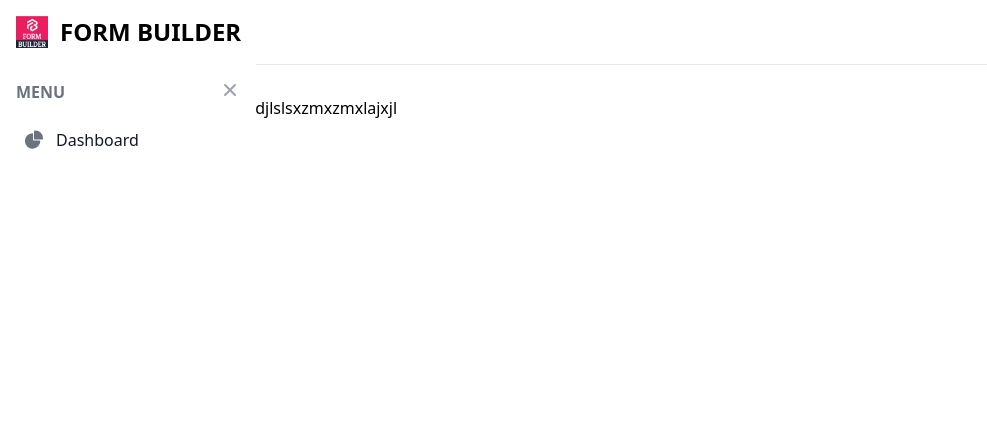
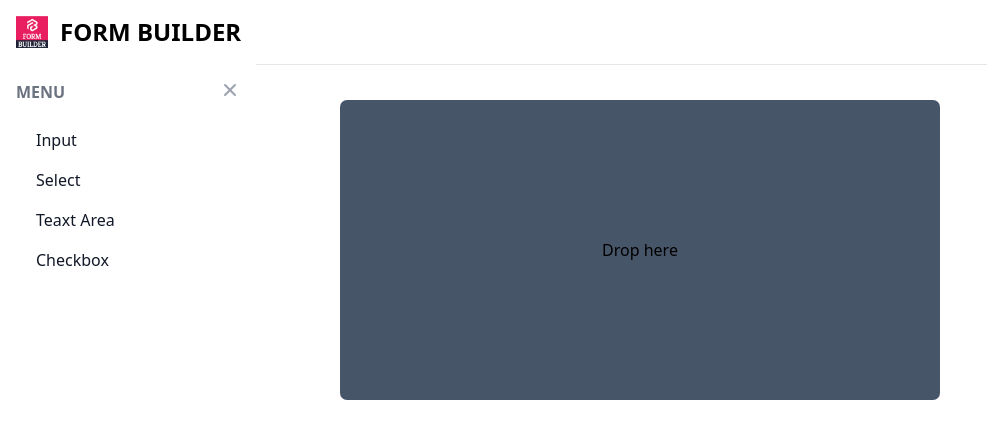
Before and after one commit to tvshreyanshi/dynamic-form-builder, a Vue app: page / in a window 1280 px wide. Shown: the top 438 px of the page, without its empty margins (0-987 px from the left). Built offline with nearby package versions, Linux system fonts and the light colour scheme.

Commit message:
create input-first

```diff
--- /dev/null
+++ b/src/components/Composables/InputDefault.js
@@ -0,0 +1,60 @@
+export default {
+    props: {
+        labelColMd: {
+            type: Number,
+            default: 3,
+          },
+          labelColLg: {
+            type: Number,
+            default: 4,
+          },
+          inputColMd: {
+            type: Number,
+            default: 9,
+          },
+          inputColLg: {
+            type: Number,
+            default: 8,
+          },
+          simple: {
+            type: Boolean,
+            default: false,
+          },
+          preventUpdate: {
+            type: Boolean,
+            default: false,
+          },
+          rowIndex: null,
+          id: null,
+          label: null,
+          model: null,
+          module: null,
+          index: null,
+          value: null,
+          help: null,
+          hideField: false,
+    },
+    setup() {
+        const update = (value) => {
+            if(!this.props.preventUpdate) {
+                let s = 'updateItem';
+                if(this.props.module) {
+                    s = `${this.props.module}/${s}`;
+                    console.log('value of s:', s);
+                }
+            }
+            const payload = {
+                item: this.id,
+                value: typeof value === 'object' && value && value.value ? value.value : value,
+              };
+              if (this.index !== undefined) {
+                payload.index = this.index;
+              }else {
+                this.$emit('change', value);
+              }
+        }
+        return {
+            update,
+        }
+    }
+}
--- /dev/null
+++ b/src/components/CustomElements/InputText.vue
@@ -0,0 +1,32 @@
+<template>
+    <input
+    :id="id"
+    :type="type"
+    :min="min"
+    :max="max"
+    :step="step"
+    :value="value"
+    :placeholder="placeholder"
+    @input="update"
+    size="sm"
+    :data-vv-name="id"
+     />
+
+</template>
+<script>
+import { defineComponent } from 'vue'
+
+export default defineComponent({
+    props: ({
+        type: null,
+        min: null,
+        max: null,
+        step: null,
+        rules: null,
+        placeholder: null,
+    }),
+    setup() {
+
+    },
+})
+</script>
--- /dev/null
+++ b/src/components/Dashboard/MainLayout.vue
@@ -0,0 +1,22 @@
+<template>
+    <div>Main Layout--------------------------------------</div>
+    <div>Main Layout--------------------------------------</div>
+    <div>Main Layout--------------------------------------</div>
+    <div>Main Layout--------------------------------------</div>
+    <div>Main Layout--------------------------------------</div>
+    <div>Main Layout--------------------------------------</div>
+    <div>Main Layout--------------------------------------</div>
+    <div>Main Layout--------------------------------------</div>
+    <div>Main Layout--------------------------------------</div>
+    <div>Main Layout--------------------------------------</div>
+</template>
+<script>
+import { defineComponent } from 'vue'
+// import { defineComponent } from '@vue/composition-api'
+
+export default defineComponent({
+    setup() {
+
+    },
+})
+</script>
--- a/src/components/Dashboard/SideBar.vue
+++ b/src/components/Dashboard/SideBar.vue
@@ -1,94 +1,94 @@
 <template>
-
-
   <!-- drawer init and show -->
-<div>
-  <h1 class="m-24 justify-center">textsdsdssnnsknlksdldjlslsxzmxzmxlajxjl</h1>
-</div>
-
-
-<!-- drawer component -->
-<div id="drawer-navigation" class="fixed top-16 left-0 z-40 w-64 h-screen p-4 overflow-y-auto transition-transform transform-none bg-white dark:bg-gray-800" tabindex="-1" aria-labelledby="drawer-navigation-label">
-    <h5 id="drawer-navigation-label" class="text-base font-semibold text-gray-500 uppercase dark:text-gray-400">Menu</h5>
+  <div class="flex">
+    <div class="fixed top-16 left-0 z-40 w-64 h-screen p-4 overflow-y-auto transition-transform transform-none bg-white dark:bg-gray-800" tabindex="-1" aria-labelledby="drawer-navigation-label">
+      <h5  class="text-base font-semibold text-gray-500 uppercase dark:text-gray-400">Menu</h5>
       <button type="button" data-drawer-hide="drawer-navigation" aria-controls="drawer-navigation" class="text-gray-400 bg-transparent hover:bg-gray-200 hover:text-gray-900 rounded-lg text-sm p-1.5 absolute top-2.5 end-2.5 inline-flex items-center dark:hover:bg-gray-600 dark:hover:text-white" >
           <svg aria-hidden="true" class="w-5 h-5" fill="currentColor" viewBox="0 0 20 20" xmlns="http://www.w3.org/2000/svg"><path fill-rule="evenodd" d="M4.293 4.293a1 1 0 011.414 0L10 8.586l4.293-4.293a1 1 0 111.414 1.414L11.414 10l4.293 4.293a1 1 0 01-1.414 1.414L10 11.414l-4.293 4.293a1 1 0 01-1.414-1.414L8.586 10 4.293 5.707a1 1 0 010-1.414z" clip-rule="evenodd"></path></svg>
           <span class="sr-only">Close menu</span>
       </button>
       <div class="py-4 overflow-y-auto">
-        <ul class="space-y-2 font-medium">
-          <li>
+          <ul class="space-y-2 font-medium" v-for="(sb, index) in sidebarMenu" :key="index">
+            <li draggable="true" @dragstart="dragStart(sb)">
                 <a href="#" class="flex items-center p-2 text-gray-900 rounded-lg dark:text-white hover:bg-gray-100 dark:hover:bg-gray-700 group">
-                <svg class="w-5 h-5 text-gray-500 transition duration-75 dark:text-gray-400 group-hover:text-gray-900 dark:group-hover:text-white" aria-hidden="true" xmlns="http://www.w3.org/2000/svg" fill="currentColor" viewBox="0 0 22 21">
+                  <!-- <svg class="w-5 h-5 text-gray-500 transition duration-75 dark:text-gray-400 group-hover:text-gray-900 dark:group-hover:text-white" aria-hidden="true" xmlns="http://www.w3.org/2000/svg" fill="currentColor" viewBox="0 0 22 21">
                       <path d="M16.975 11H10V4.025a1 1 0 0 0-1.066-.998 8.5 8.5 0 1 0 9.039 9.039.999.999 0 0 0-1-1.066h.002Z"/>
                       <path d="M12.5 0c-.157 0-.311.01-.565.027A1 1 0 0 0 11 1.02V10h8.975a1 1 0 0 0 1-.935c.013-.188.028-.374.028-.565A8.51 8.51 0 0 0 12.5 0Z"/>
-                </svg>
-                <span class="ms-3">Dashboard</span>
+                  </svg> -->
+                  <span class="ms-3">{{ sb.title }}</span>
                 </a>
             </li>
           </ul>
       </div>
     </div>
-
-
+    <div class="flex-initial bg-slate-600 flex justify-center mt-[100px] main-layout" @dragover.prevent="allowDrop" @drop="dragover()">
+      <p>Drop here</p>
+      <div v-for="(item, index) in mainLayoutItems" :key="index">
+        {{ item.title }}
+      </div>
+    </div>
+</div>
 </template>
-<!-- <script>
-import { defineComponent } from "@vue/composition-api";
+<script>
+import { defineComponent, ref } from "vue";
+const mainLayoutItems = ref([]);
 
 export default defineComponent({
+  components: {
+  },
   setup() {
     const sidebarMenu = [
       {
-        title: "Dashboard",
+        title: "Input",
         icon: '<i class="fa-solid fa-gauge"></i>',
+
       },
       {
-        title: "Pages",
+        title: "Select",
         icon: '<i class="fa-regular fa-file-lines"></i>',
       },
       {
-        title: "Media",
+        title: "Teaxt Area",
         icon: '<i class="fa-regular fa-image"></i>',
       },
       {
-        title: "Projects",
+        title: "Checkbox",
         icon: '<i class="fa-solid fa-file-contract"></i>',
-        subMenu: true,
-        subMenuItems: [
-          {
-            title: "SubMenu 1",
       },
-          {
-            title: "SubMenu 2",
-          },
-          {
-            title: "SubMenu 3",
-          },
-        ],
-      },
-      {
-        title: "Analytics",
-        icon: '<i class="fa-solid fa-chart-line"></i>',
-      },
-      {
-        title: "Inbox",
-        icon: '<i class="fa-solid fa-inbox"></i>',
-      },
-      {
-        title: "Profile",
-        icon: '<i class="fa-solid fa-user"></i>',
-      },
-      {
-        title: "Setting",
-        icon: '<i class="fa-solid fa-gear"></i>',
-      },
-      {
-        title: "Logout",
-        icon: '<i class="fas fa-sign-out-alt"></i>',
-      },
+
     ];
+    const dragStart = (item) => {
+      console.log('drag event', item);
+      event.dataTransfer.setData("text/plain", JSON.stringify(item));
+    };
+    const allowDrop = (event) => {
+      event.preventDefault();
+    }
+    const dragover = (item) => {
+      event.preventDefault();
+      console.log('item', item);
+      const data = JSON.parse(event.dataTransfer.getData("text/plain"));
+      console.log('drop', data);
+      mainLayoutItems.value.push(data);
+    };
     return {
       sidebarMenu,
+      dragStart,
+      dragover,
+      allowDrop,
+      mainLayoutItems,
     };
   },
 });
-</script> -->
+</script>
+<style>
+.main-layout {
+  width: 600px;
+  align-items: center;
+  margin: auto;
+  /* margin-top: 100px; */
+  min-height: 300px;
+  height: max-content;
+  border-radius: 7px;
+}
+</style>
```
Lines whose indentation alone changed are shown as unchanged.
